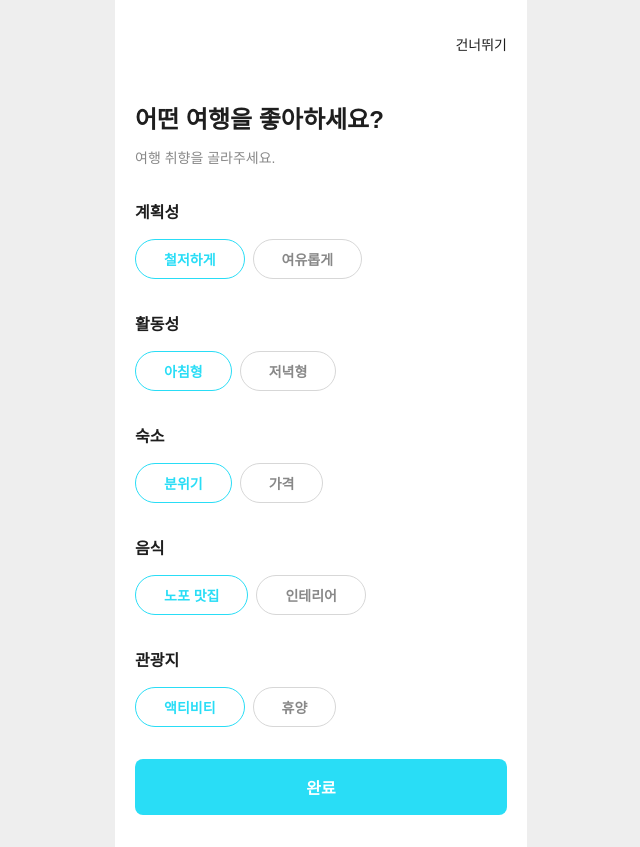
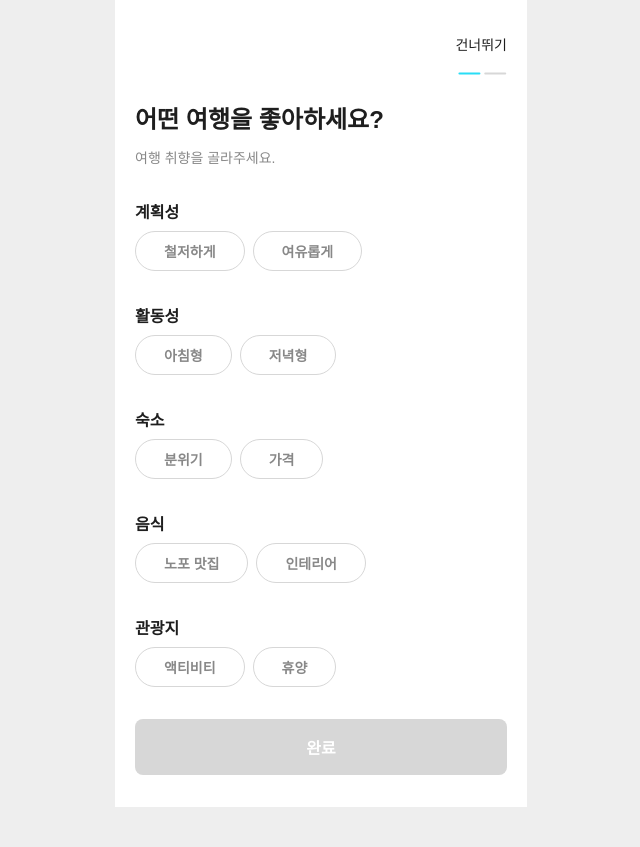
Before and after one commit to WePlanPlans/WPP_FE, a React (Vite) app: page /signup/survey in a window 1280 px wide. Shown: the whole page, without its empty margins (319-959 px from the left). After the commit the page ends 807 px from the top, so only its background shows below. Built offline with nearby package versions, Linux system fonts and the light colour scheme; no server answers.

Commit message:
Feat: 여행 취향 설정 구현

```diff
--- a/src/@types/member.types.ts
+++ b/src/@types/member.types.ts
@@ -25,6 +25,10 @@ interface MemberInfo {
   survey: Survey;
 }
 
+interface EditSurvey {
+  survey: Survey;
+}
+
 interface Survey {
   accommodation: '분위기' | '가격';
   activeHours: '아침형' | '저녁형';
@@ -32,3 +36,9 @@ interface Survey {
   planning: '철저하게' | '여유롭게';
   tripStyle: '엑티비티' | '휴양';
 }
+
+interface SurveyArr {
+  id: 'planning' | 'activeHours' | 'accommodation' | 'food' | 'tripStyle';
+  title: '계획성' | '활동성' | '음식' | '숙소' | '관광지';
+  options: string[];
+}
--- a/src/api/member.ts
+++ b/src/api/member.ts
@@ -17,8 +17,8 @@ export const putMember = async (memberData: MemberRequest) => {
 };
 
 // 여행 취향 수정
-export const putMemberSurvey = async (memberData: MemberRequest) => {
-  const res = await authClient.put(`member/survey`, memberData);
+export const putMemberSurvey = async (surveyData: EditSurvey) => {
+  const res = await authClient.put(`member/survey`, surveyData);
   return res;
 };
 
--- a/src/components/Auth/AuthSurvey/AuthSurvey.tsx
+++ b/src/components/Auth/AuthSurvey/AuthSurvey.tsx
@@ -1,64 +1,50 @@
 import SubmitBtn from '@components/common/button/SubmitBtn';
 import AuthSurveyOption from './AuthSurveyOption';
+import { SubmitHandler, useForm } from 'react-hook-form';
+import { putMemberSurvey } from '@api/member';
+import { useNavigate } from 'react-router-dom';
+import { surveyArr } from '@utils/survey.constants';
 
 const AuthSurvey = () => {
+  const { register, handleSubmit, watch } = useForm<Survey>();
+  const navigate = useNavigate();
+
+  const onSaveSubmit: SubmitHandler<Survey> = async (data) => {
+    try {
+      const res = await putMemberSurvey({ survey: data });
+      if (res.data.status === 200) {
+        navigate('/signup/info');
+      }
+    } catch (err) {
+      console.error(err);
+      alert('오류가 발생했습니다. 다시 시도해주세요');
+    }
+  };
+
   return (
-    <form className="mb-8">
+    <form className="mb-8" onSubmit={handleSubmit(onSaveSubmit)}>
       <div className="overflow-auto">
-        {sections.map((section) => (
-          <div key={section.title} className="mb-8 flex flex-col gap-4">
-            <h2 className="headline1 text-gray7">{section.title}</h2>
+        {surveyArr.map((section) => (
+          <fieldset key={section.id} className="mb-8 flex flex-col gap-4">
+            <legend className="headline1 mb-2 text-gray7">
+              {section.title}
+            </legend>
             <div className="flex gap-2">
               {section.options.map((option) => (
-                <AuthSurveyOption key={option.text} isActive={option.active}>
-                  {option.text}
-                </AuthSurveyOption>
+                <AuthSurveyOption
+                  key={option}
+                  name={section.id}
+                  content={option}
+                  register={register}
+                />
               ))}
             </div>
-          </div>
+          </fieldset>
         ))}
       </div>
-      <SubmitBtn>완료</SubmitBtn>
+      <SubmitBtn isActive={Object.keys(watch()).length !== 0}>완료</SubmitBtn>
     </form>
   );
 };
 
 export default AuthSurvey;
-
-const sections = [
-  {
-    title: '계획성',
-    options: [
-      { text: '철저하게', active: true },
-      { text: '여유롭게', active: false },
-    ],
-  },
-  {
-    title: '활동성',
-    options: [
-      { text: '아침형', active: true },
-      { text: '저녁형', active: false },
-    ],
-  },
-  {
-    title: '숙소',
-    options: [
-      { text: '분위기', active: true },
-      { text: '가격', active: false },
-    ],
-  },
-  {
-    title: '음식',
-    options: [
-      { text: '노포 맛집', active: true },
-      { text: '인테리어', active: false },
-    ],
-  },
-  {
-    title: '관광지',
-    options: [
-      { text: '액티비티', active: true },
-      { text: '휴양', active: false },
-    ],
-  },
-];
--- a/src/components/Auth/AuthSurvey/AuthSurveyOption.tsx
+++ b/src/components/Auth/AuthSurvey/AuthSurveyOption.tsx
@@ -1,16 +1,54 @@
+import { UseFormRegister } from 'react-hook-form';
+
 interface Props {
-  children: string;
-  isActive: boolean;
+  content: string;
+  name: 'planning' | 'activeHours' | 'accommodation' | 'food' | 'tripStyle';
+  register: UseFormRegister<Survey>;
 }
 
-const AuthSurveyOption = ({ children, isActive }: Props) => {
+const AuthSurveyOption = ({ content, name, register }: Props) => {
+  let style;
+  if (content === '철저하게') {
+    style =
+      'peer-checked/철저하게:border-main2 peer-checked/철저하게:text-main2';
+  } else if (content === '여유롭게') {
+    style =
+      'peer-checked/여유롭게:border-main2 peer-checked/여유롭게:text-main2';
+  } else if (content === '아침형') {
+    style = 'peer-checked/아침형:border-main2 peer-checked/아침형:text-main2';
+  } else if (content === '저녁형') {
+    style = 'peer-checked/저녁형:border-main2 peer-checked/저녁형:text-main2';
+  } else if (content === '분위기') {
+    style = 'peer-checked/분위기:border-main2 peer-checked/분위기:text-main2';
+  } else if (content === '가격') {
+    style = 'peer-checked/가격:border-main2 peer-checked/가격:text-main2';
+  } else if (content === '노포 맛집') {
+    style =
+      'peer-checked/노포맛집:border-main2 peer-checked/노포맛집:text-main2';
+  } else if (content === '인테리어') {
+    style =
+      'peer-checked/인테리어:border-main2 peer-checked/인테리어:text-main2';
+  } else if (content === '액티비티') {
+    style =
+      'peer-checked/액티비티:border-main2 peer-checked/액티비티:text-main2';
+  } else if (content === '휴양') {
+    style = 'peer-checked/휴양:border-main2 peer-checked/휴양:text-main2';
+  }
   return (
-    <button
-      className={`${
-        isActive ? 'border-main2 text-main2' : 'border-gray3 text-gray4'
-      } body3 h-10 rounded-[168px] border-[1.5px] border-solid  px-7 py-2`}>
-      {children}
-    </button>
+    <>
+      <input
+        type="radio"
+        id={content}
+        className={`hidden peer/${content.replace(' ', '')}`}
+        {...register(name)}
+        value={content}
+      />
+      <label
+        htmlFor={content}
+        className={`${style} body3 flex h-10 items-center justify-center rounded-[168px] border-[1.5px]  border-solid border-gray3 px-7 py-2 text-gray4`}>
+        {content}
+      </label>
+    </>
   );
 };
 
--- a/src/components/common/BackBox/BackBox.tsx
+++ b/src/components/common/BackBox/BackBox.tsx
@@ -7,6 +7,7 @@ interface Props {
   // backHandler?: VoidFunction;
   children?: ReactNode;
   showSkip?: boolean;
+  skipHandler?: VoidFunction;
   showSave?: boolean;
 }
 
@@ -15,6 +16,7 @@ const BackBox = ({
   // backHandler,
   children,
   showSkip,
+  skipHandler,
   showSave,
 }: Props) => {
   const navigate = useNavigate();
@@ -23,7 +25,7 @@ const BackBox = ({
     navigate(-1);
   };
   const onSkipClick = () => {
-    console.log('스킵 버튼 클릭');
+    skipHandler && skipHandler();
   };
   const onSaveClick = () => {
     console.log('저장 버튼 클릭');
--- a/src/components/common/icons/Icons.tsx
+++ b/src/components/common/icons/Icons.tsx
@@ -840,3 +840,39 @@ export const RightIcon = ({ size = 16, fill = '#0D0D0D' }: IconProps) => {
     </svg>
   );
 };
+
+interface ProgressBarProps {
+  full?: boolean;
+}
+
+export const ProgressBarIcon = ({ full = false }: ProgressBarProps) => {
+  return (
+    <svg
+      width="49"
+      height="3"
+      viewBox="0 0 49 3"
+      fill="none"
+      xmlns="http://www.w3.org/2000/svg">
+      <g id="Group 36811">
+        <rect
+          id="Rectangle 2586"
+          x="0.417969"
+          y="0.527344"
+          width="22"
+          height="2"
+          rx="1"
+          fill="#29DDF6"
+        />
+        <rect
+          id="Rectangle 2587"
+          x="26.2539"
+          y="0.527344"
+          width="22"
+          height="2"
+          rx="1"
+          fill={full ? '#29DDF6' : '#D7D7D7'}
+        />
+      </g>
+    </svg>
+  );
+};
--- a/src/pages/signup/signupSurvey.page.tsx
+++ b/src/pages/signup/signupSurvey.page.tsx
@@ -1,11 +1,22 @@
 import { AuthTitle } from '@components/Auth';
 import { BackBox } from '@components/common';
 import AuthSurvey from '@components/Auth/AuthSurvey/AuthSurvey';
+import { useNavigate } from 'react-router-dom';
+import { ProgressBarIcon } from '@components/common/icons/Icons';
 
 const SignupSurvey = () => {
+  const navigate = useNavigate();
   return (
-    <div className="flex h-full flex-col">
-      <BackBox showSkip />
+    <div className="relative flex h-full flex-col">
+      <BackBox
+        showSkip
+        skipHandler={() => {
+          navigate('/signup/info');
+        }}
+      />
+      <div className="absolute right-0 top-12">
+        <ProgressBarIcon />
+      </div>
       <AuthTitle
         title={'어떤 여행을 좋아하세요?'}
         subTitle="여행 취향을 골라주세요."
--- /dev/null
+++ b/src/utils/survey.constants.ts
@@ -0,0 +1,19 @@
+export const surveyArr: SurveyArr[] = [
+  { id: 'planning', title: '계획성', options: ['철저하게', '여유롭게'] },
+  {
+    id: 'activeHours',
+    title: '활동성',
+    options: ['아침형', '저녁형'],
+  },
+  { id: 'accommodation', title: '숙소', options: ['분위기', '가격'] },
+  {
+    id: 'food',
+    title: '음식',
+    options: ['노포 맛집', '인테리어'],
+  },
+  {
+    id: 'tripStyle',
+    title: '관광지',
+    options: ['액티비티', '휴양'],
+  },
+];
```
